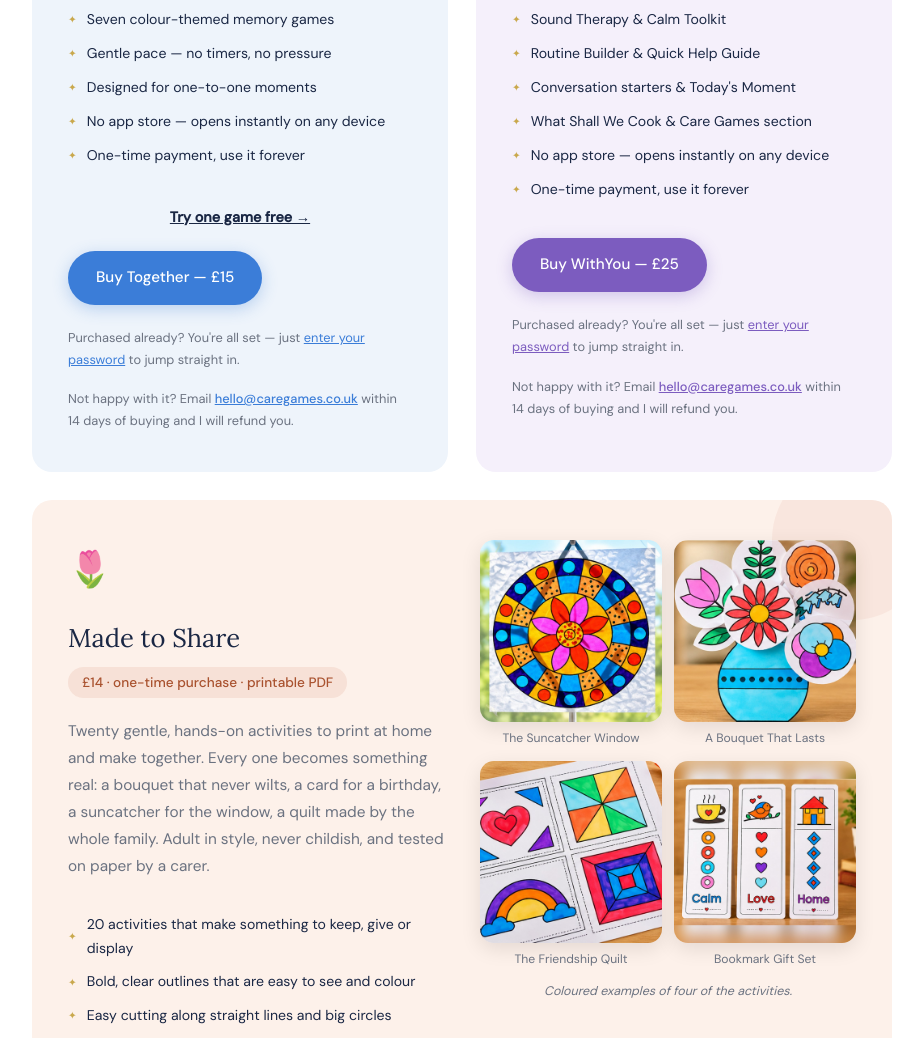
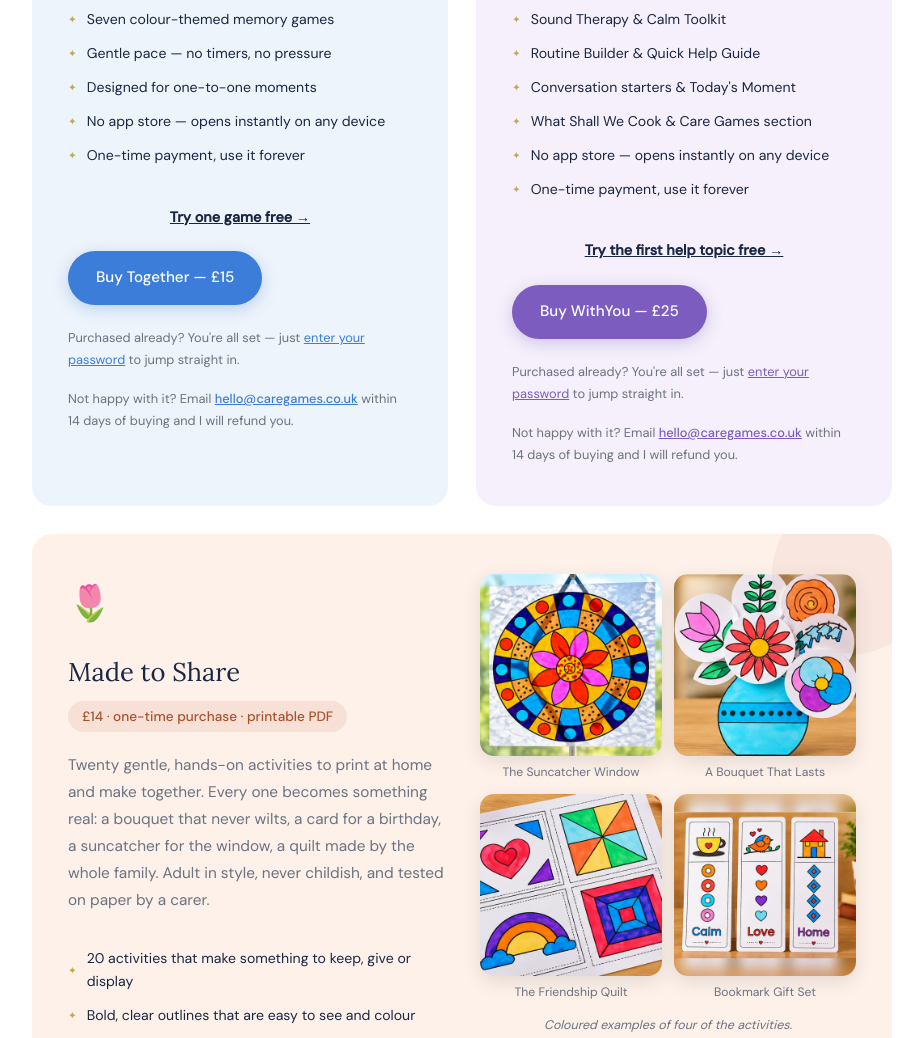
Before and after one commit to violetta-design/caregamescouk, a plain HTML site: page index.html in a window 1280 px wide. Shown: the part 2201-3239 px from the top of the page, without its empty margins (178-1101 px from the left). Drawn offline with Linux system fonts and the light colour scheme.

Commit message:
Add link to try the first help topic for free

```diff
--- a/index.html
+++ b/index.html
@@ -801,6 +801,7 @@
             <li>One-time payment, use it forever</li>
           </ul>
           <div class="card-btns">
+            <a href="/withyou-sample.html" style="display:block;width:100%;text-align:center;margin-bottom:10px;font-size:0.9rem;font-weight:700;color:var(--navy);">Try the first help topic free →</a>
             <a href="https://buy.stripe.com/14A9AT3Az9urfXg8RX7ss01" class="btn btn-withyou">Buy WithYou — £25</a>
             <p style="font-size:0.8rem; color:var(--muted); margin-top:10px;">Purchased already? You're all set — just <a href="https://withyou.caregames.co.uk" style="color:#7c5cbf;">enter your password</a> to jump straight in.</p>
             <p style="font-size:0.8rem; color:var(--muted); margin-top:6px; width:100%;">Not happy with it? Email <a href="mailto:hello@caregames.co.uk" style="color:#7c5cbf; font-weight:500;">hello@caregames.co.uk</a> within 14 days of buying and I will refund you.</p>
```
